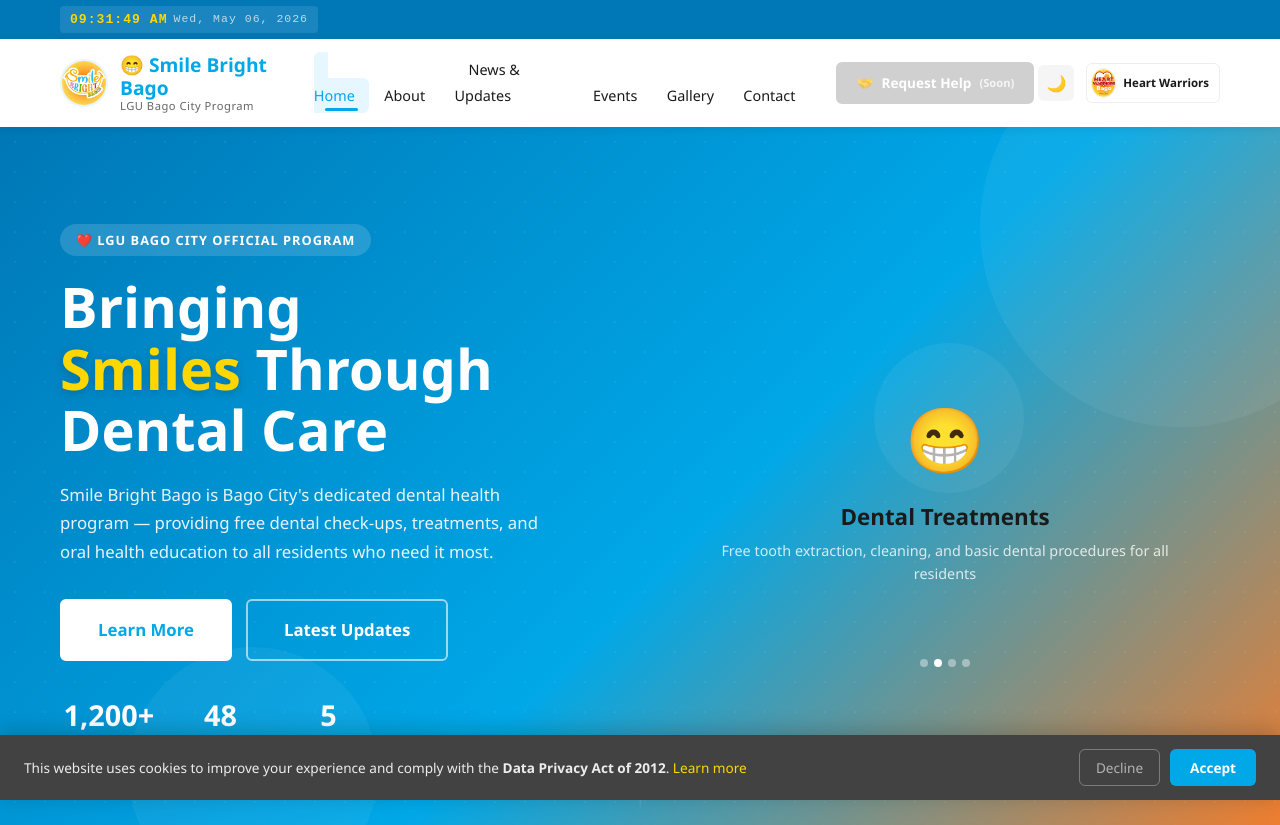
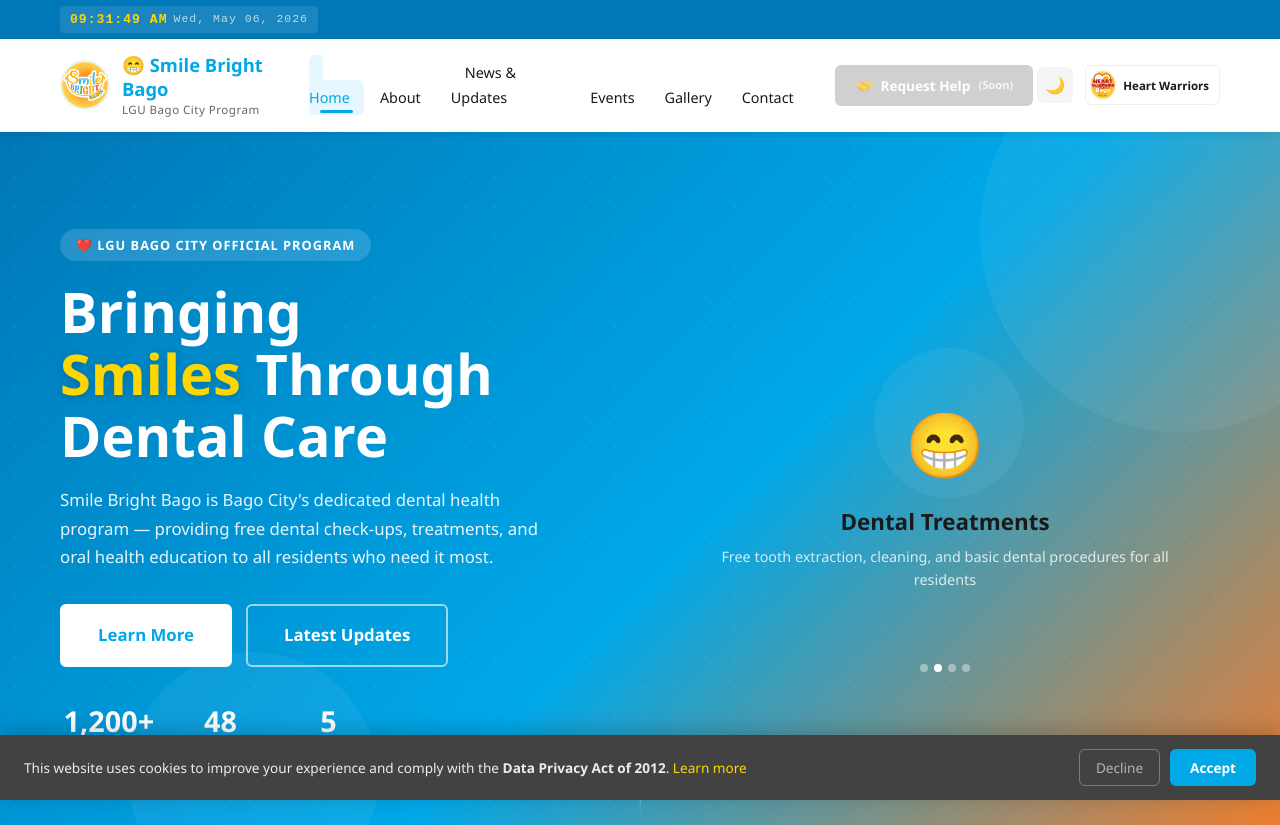
Before and after one commit to ICTcmd/smile-bright-bago, a website: page index.html in a window 1280 px wide. Shown: the top 825 px of the page. Drawn offline with Linux system fonts and the light colour scheme; no server answers.

Commit message:
Improve navbar brand vertical alignment

```diff
--- a/assets/css/main.css
+++ b/assets/css/main.css
@@ -146,22 +146,38 @@ input, textarea, select { font-family: var(--font-main); }
 }
 .site-header.scrolled { box-shadow: var(--shadow-md); }
 .navbar { display: flex; align-items: center; justify-content: space-between; padding: 14px 0; }
-.navbar-brand { display: flex; align-items: center; gap: 12px; text-decoration: none; }
+.navbar-brand {
+  display: flex;
+  align-items: center;
+  gap: 12px;
+  text-decoration: none;
+}
 .brand-logo {
-  width: 48px; height: 48px; border-radius: 50%;
-  object-fit: cover; border: 2px solid var(--red-pale);
+  width: 50px;
+  height: 50px;
+  border-radius: 50%;
+  object-fit: cover;
+  border: 2px solid var(--red-pale);
   flex-shrink: 0;
 }
 .brand-text {
   display: flex;
   flex-direction: column;
   justify-content: center;
+  line-height: 1;
 }
 .brand-text .brand-name {
-  font-size: 1.2rem; font-weight: 800; color: var(--red-main); line-height: 1.2;
+  font-size: 1.15rem;
+  font-weight: 800;
+  color: var(--red-main);
+  line-height: 1.3;
+  margin-bottom: 2px;
 }
 .brand-text .brand-sub {
-  font-size: .7rem; color: var(--text-muted); letter-spacing: .5px; line-height: 1.2;
+  font-size: .72rem;
+  color: var(--text-muted);
+  letter-spacing: .5px;
+  line-height: 1.3;
 }
 .nav-menu { display: flex; align-items: center; gap: 4px; }
 .nav-link {
```
